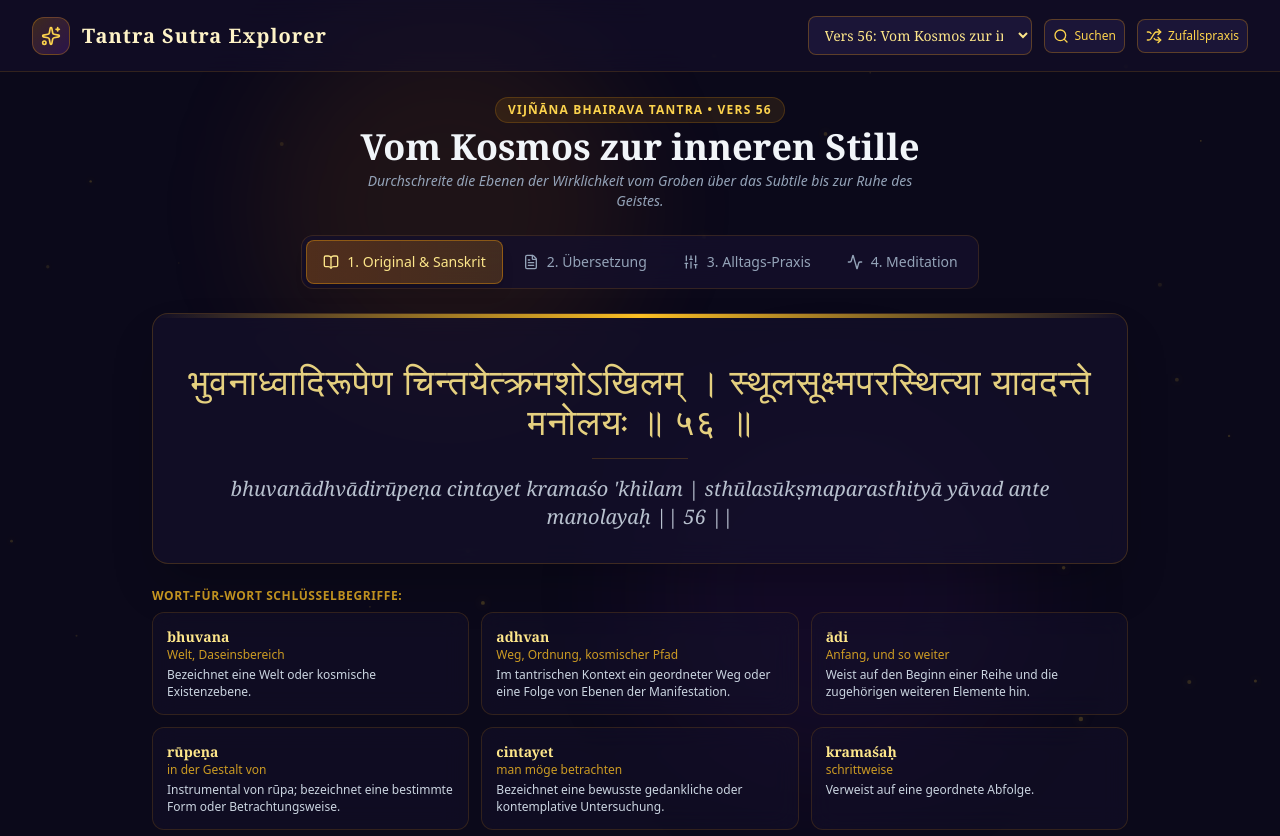
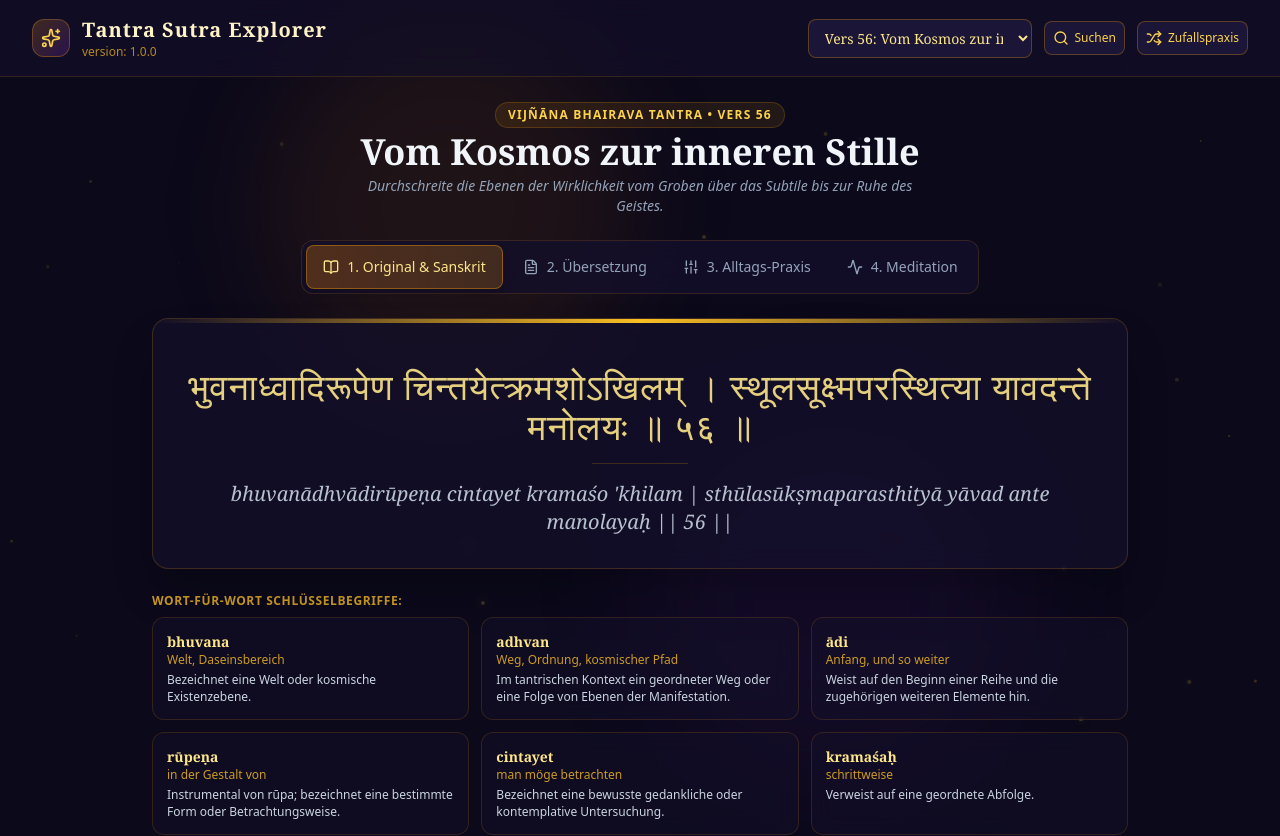
Before and after one commit to Tnxec2/tantra_sutra_explorer, a React (Create React App) app: page / in a window 1280 px wide. Shown: the top 836 px of the page. Built offline with nearby package versions, Linux system fonts and the light colour scheme; the HTML template or start-up script is replaced by a standard one.

Commit message:
add version

```diff
--- /dev/null
+++ b/src/constant.ts
@@ -0,0 +1,2 @@
+
+export const VERSION = '1.0.0';
--- a/src/ui/components/Header.tsx
+++ b/src/ui/components/Header.tsx
@@ -4,6 +4,7 @@ import { SUTRA } from "../../model/Sutra"
 import { DailyPracticeSearch } from "./DailyPracticeSearch"
 import { RandomPractice, SavedData } from "./RandomPractice"
 import { KEY_ACTIVE_RANDOM_PRACTICE } from "../../App"
+import { VERSION } from "../../constant"
 
 
 
@@ -39,8 +40,8 @@ export const Header = ({ activeSutraId, handleSelectSutra, sutras }:
                     <h1 className="font-serif text-lg md:text-xl font-bold tracking-wider text-amber-100">
                         Tantra Sutra Explorer
                     </h1>
-                    <p className="text-xs text-amber-400/70 font-medium">
-                        {/* Subtitel */}
+                    <p className="text-xs text-amber-400/70 font-xs">
+                        version: {VERSION}
                     </p>
                 </div>
             </div>
```
